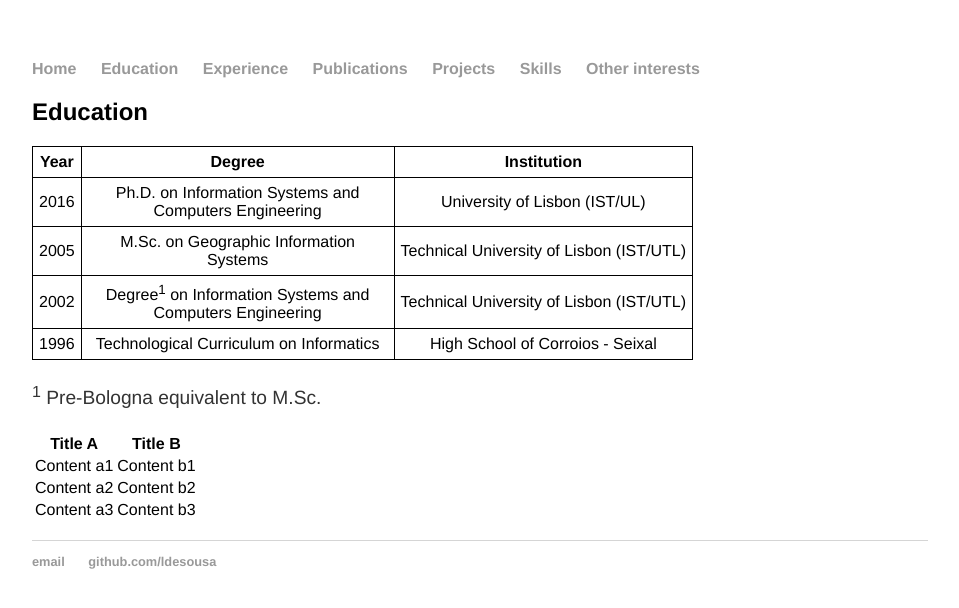
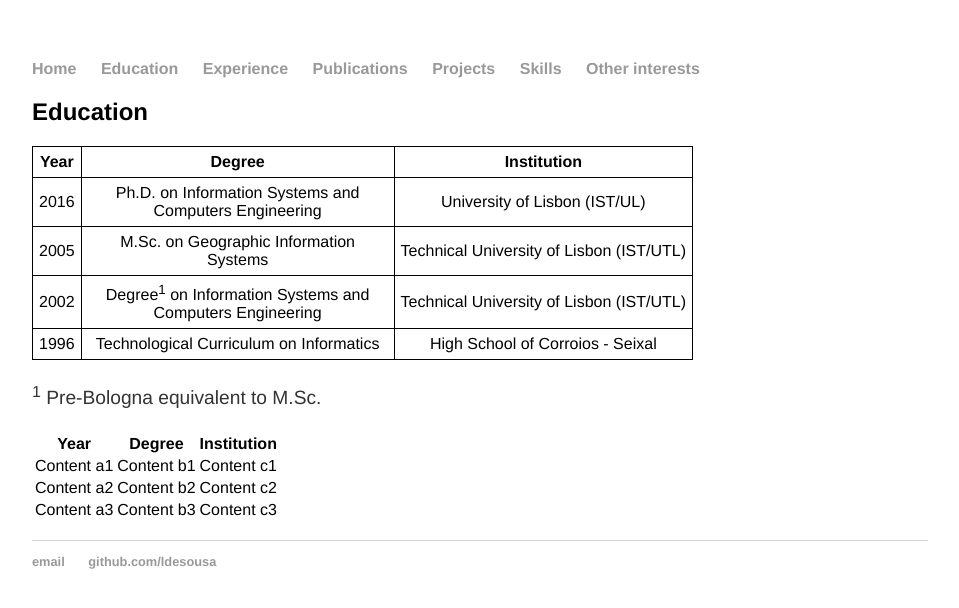
Before and after one commit to ldesousa/ldesousa.github.io, a Jekyll site: the page built from education/index.md, in a window 1280 px wide. Shown: the top 608 px of the page, without its empty margins (160-1119 px from the left). Built offline with Jekyll 4.4.1, drawn with Linux system fonts in a browser that asks for light colours; our own code applies the rules of GitHub Pages for plain Markdown files.

Commit message:
Expanding test table

```diff
--- a/education/index.md
+++ b/education/index.md
@@ -13,8 +13,8 @@
 
 
 <table>
-<tr><th>Title A</th><th>Title B</th></tr>
-<tr><td>Content a1</td><td>Content b1</td></tr>
-<tr><td>Content a2</td><td>Content b2</td></tr>
-<tr><td>Content a3</td><td>Content b3</td></tr>
+  <tr><th align=center>Year</th><th align=center>Degree</th><th align=center>Institution</th></tr>
+  <tr><td>Content a1</td><td>Content b1</td><td>Content c1</td></tr>
+  <tr><td>Content a2</td><td>Content b2</td><td>Content c2</td></tr>
+  <tr><td>Content a3</td><td>Content b3</td><td>Content c3</td></tr>
 </table>
```
